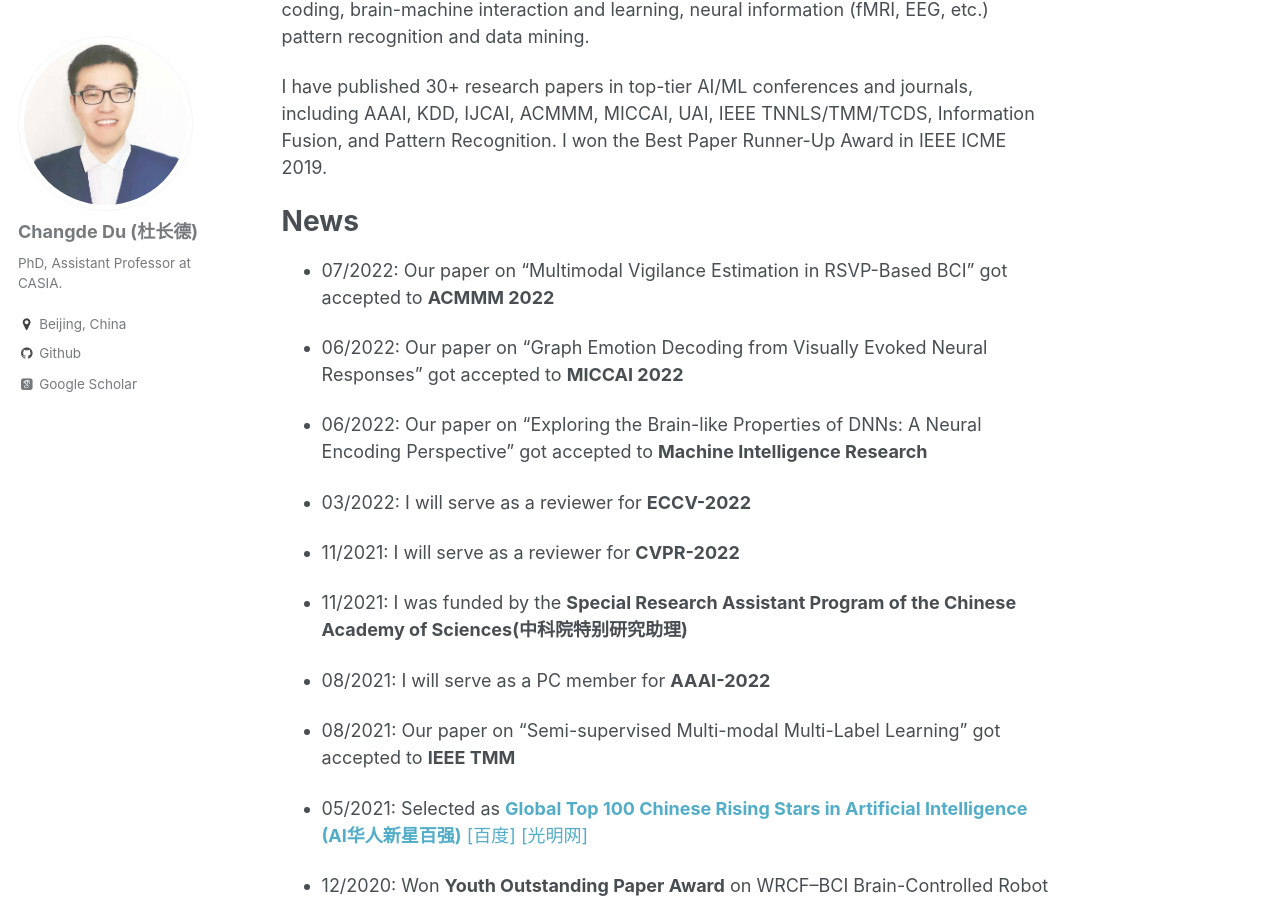
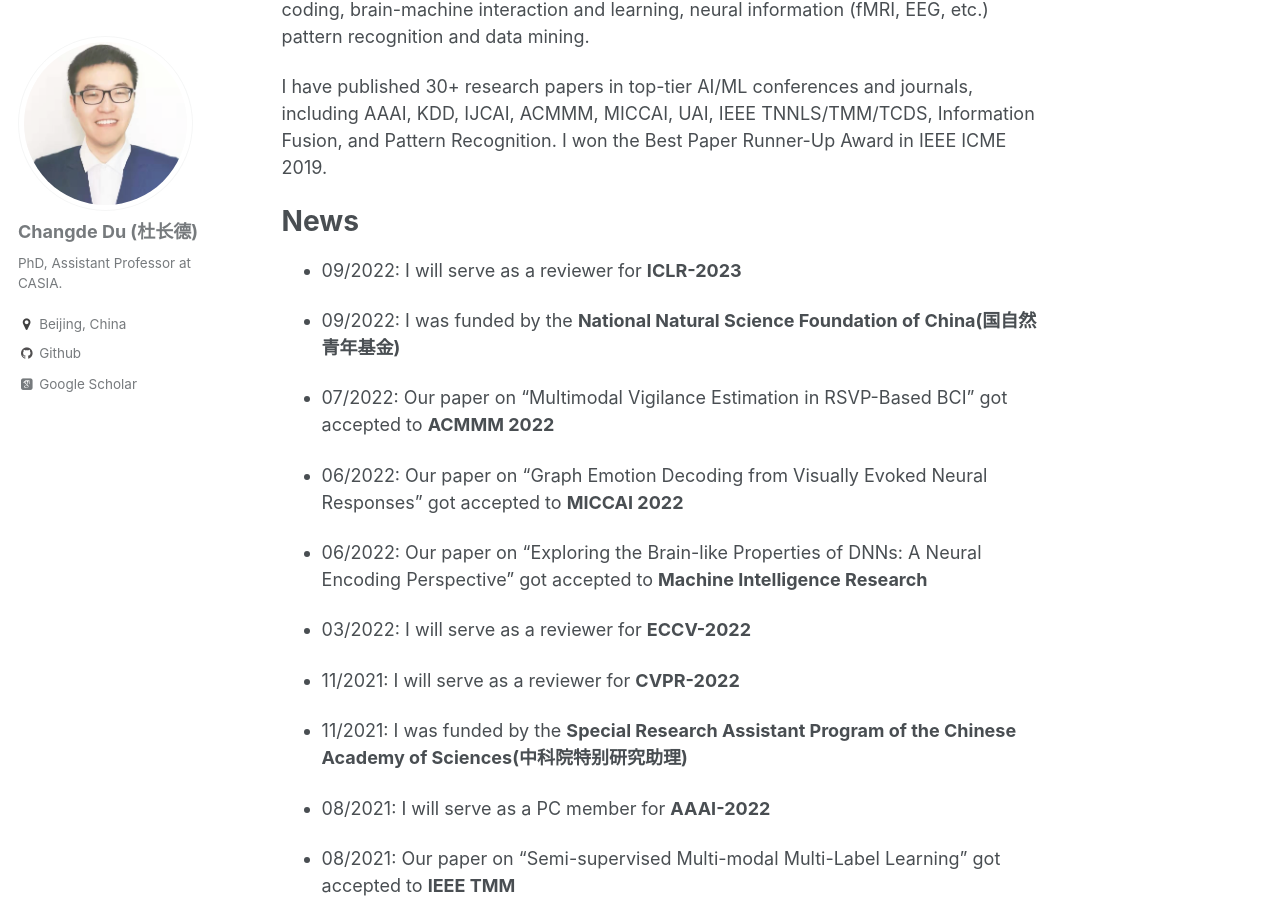
Before and after one commit to ChangdeDu/changdedu.github.io, a Jekyll site: the page built from _pages/about.md, in a window 1280 px wide and 900 px high, scrolled down 400 px. Built offline with Jekyll 4.4.1, drawn with Linux system fonts in a browser that asks for light colours; some web fonts are replaced; some of the changed text lies outside the part shown.

Commit message:
Update about.md

```diff
--- a/_pages/about.md
+++ b/_pages/about.md
@@ -19,6 +19,10 @@ My research interest broadly includes artificial intelligence, visual neuroscien
 I have published 30+ research papers in top-tier AI/ML conferences and journals, including AAAI, KDD, IJCAI, ACMMM, MICCAI, UAI, IEEE TNNLS/TMM/TCDS, Information Fusion, and Pattern Recognition. I won the Best Paper Runner-Up Award in IEEE ICME 2019.
 
 # News
+- 09/2022: I will serve as a reviewer for **ICLR-2023**
+
+- 09/2022: I was funded by the **National Natural Science Foundation of China(国自然青年基金)**
+
 - 07/2022: Our paper on "Multimodal Vigilance Estimation in RSVP-Based BCI" got accepted to **ACMMM 2022**
 
 - 06/2022: Our paper on "Graph Emotion Decoding from Visually Evoked Neural Responses" got accepted to **MICCAI 2022**
@@ -154,7 +158,7 @@ Conference on Uncertainty in Artificial Intelligence (**UAI 2016**), 2016  <br>[
 Joint European Conference on Machine Learning and Knowledge Discovery in Databases (**ECML PKDD 2016**), 165-181, 2016  <br>[[PDF]](https://link.springer.com/chapter/10.1007%2F978-3-319-46128-1_11)
 
 # Academic Service
-- Conference Reviewer: CVPR-2022, AAAI-2022, ECCV-2022, etc.
+- Conference Reviewer: ICLR-2023, CVPR-2022, AAAI-2022, ECCV-2022, etc.
 - Journal Reviewer: IEEE Transactions on Pattern Analysis and Machine Intelligence (TPAMI), IEEE Transactions on Neural Networks and Learning Systems (TNNLS), IEEE Transactions on Affective Computing (TAC), IEEE Transactions on Industrial Informatics(TII), IEEE Transactions on Cognitive and Developmental Systems (TCDS), Pattern Recognition (PR), Cognitive Computation, etc.
 - 中国自动化学会模式识别与机器智能专委会，委员
 - 中国图象图形学学会视觉大数据专委会，委员
```
